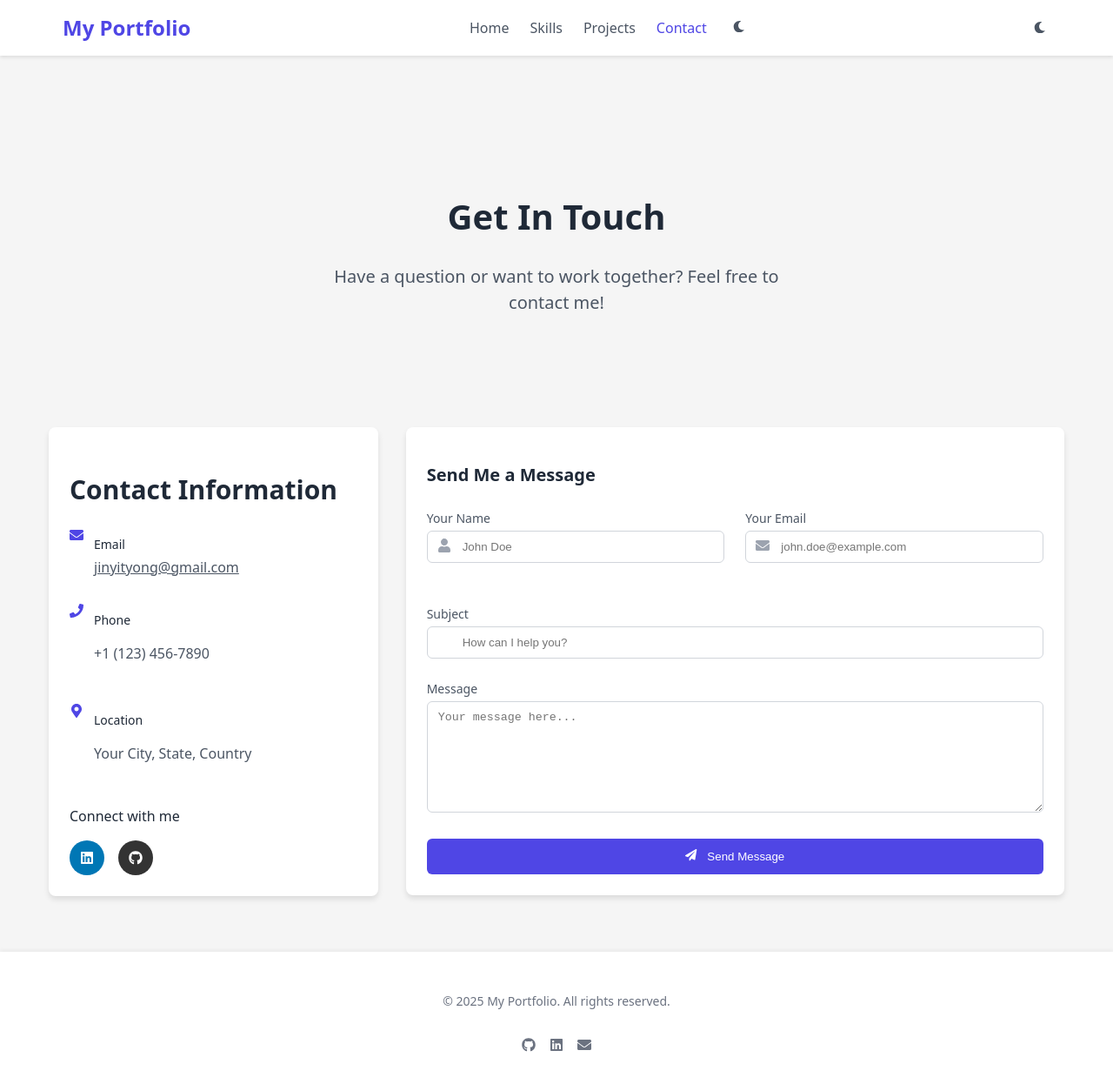
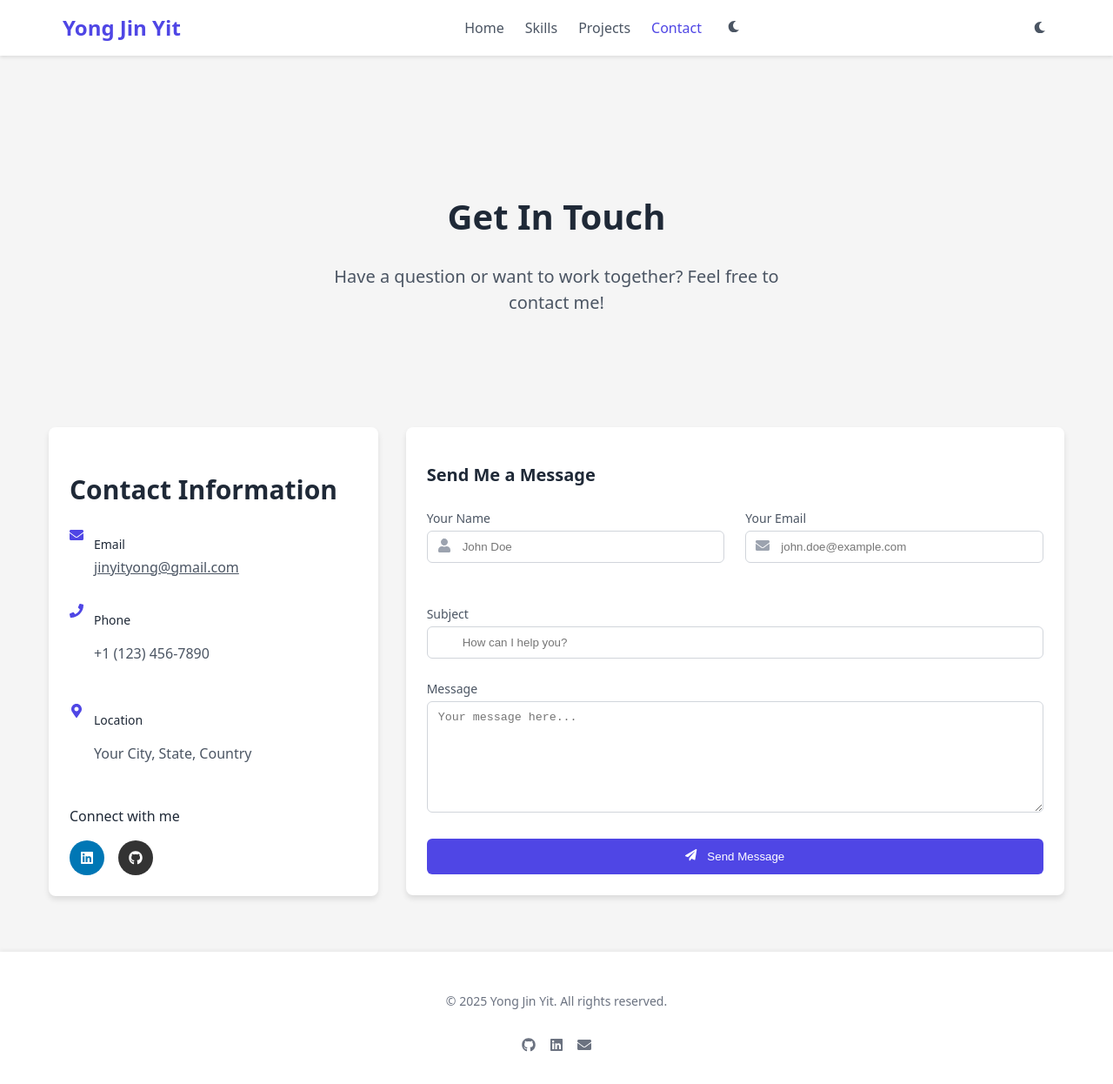
Before and after one commit to YongJinYit1214/react-portfolio, a React (Vite) app: page /contact in a window 1280 px wide. Shown: the whole page at 87% size. Built offline with nearby package versions, Linux system fonts and the light colour scheme.

Commit message:
Update portfolio title and footer with personal name

```diff
--- a/src/components/Footer.jsx
+++ b/src/components/Footer.jsx
@@ -9,7 +9,7 @@ const Footer = () => {
         <div className="footer-container">
           <div>
             <p className="footer-text">
-              © {currentYear} My Portfolio. All rights reserved.
+              © {currentYear} Yong Jin Yit. All rights reserved.
             </p>
           </div>
           <div className="social-links">
@@ -32,7 +32,7 @@ const Footer = () => {
               <FaLinkedin />
             </a>
             <a
-              href="mailto:your.email@example.com"
+              href="mailto:jinyityong@gmail.com"
               className="social-link"
               aria-label="Email"
             >
--- a/src/components/Navbar.jsx
+++ b/src/components/Navbar.jsx
@@ -33,7 +33,7 @@ const Navbar = ({ darkMode, setDarkMode }) => {
               animate={{ scale: 1 }}
               transition={{ duration: 0.5 }}
             >
-              My Portfolio
+              Yong Jin Yit
             </motion.div>
           </Link>
 
```
